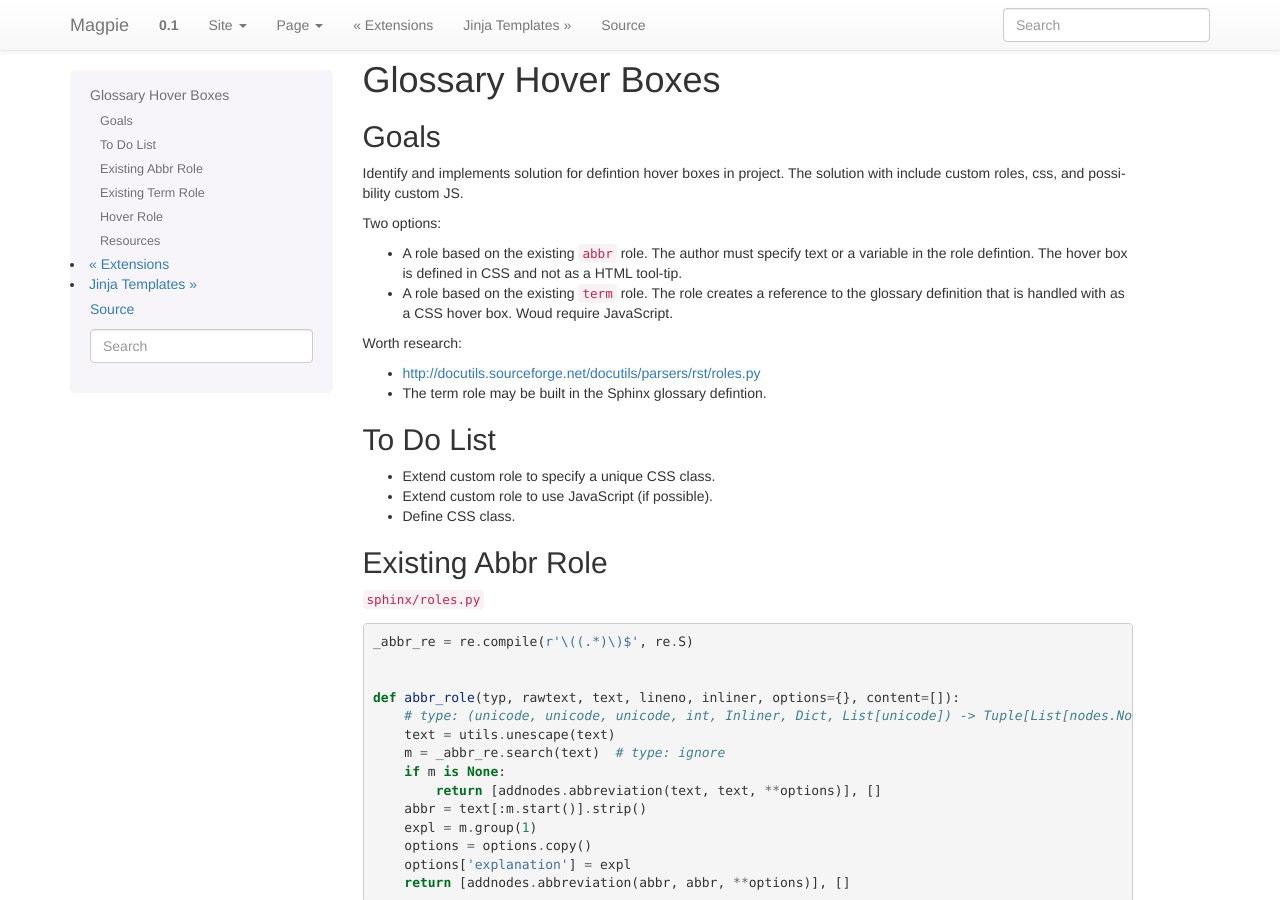
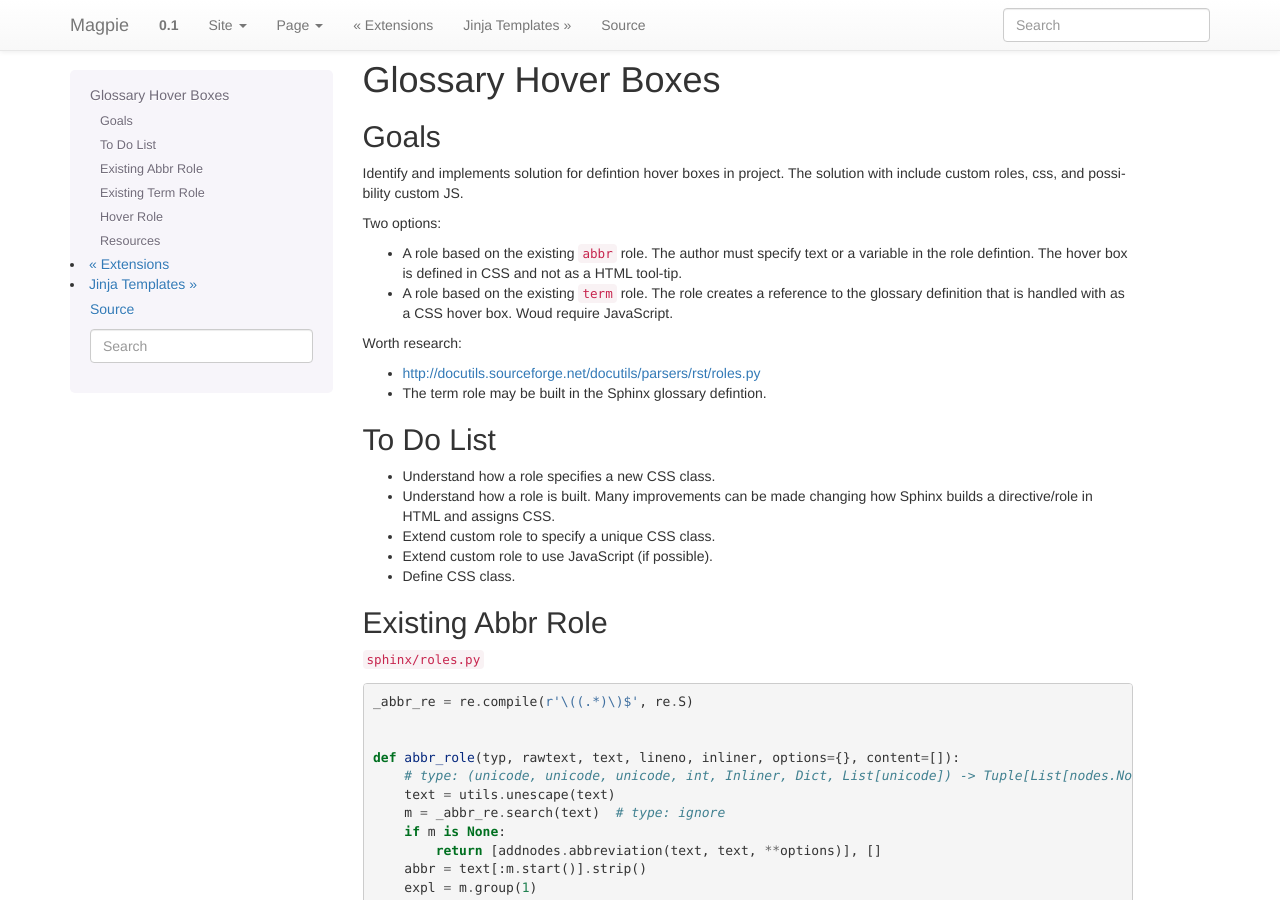
Before and after one commit to butcherpete/magpie, a Sphinx documentation site: the page built from source/sphinx/hover-boxes.rst, in a window 1280 px wide and 900 px high. Built offline with Sphinx 7.4.7, drawn with Linux system fonts in a browser that asks for light colours.

Commit message:
hoverbox

```diff
--- a/source/sphinx/hover-boxes.rst
+++ b/source/sphinx/hover-boxes.rst
@@ -23,6 +23,8 @@ Worth research:
 To Do List
 **********
 
+- Understand how a role specifies a new CSS class.
+- Understand how a role is built. Many improvements  can be made changing how Sphinx builds a directive/role in HTML and assigns CSS.
 - Extend custom role to specify a unique CSS class.
 - Extend custom role to use JavaScript (if possible).
 - Define CSS class.
```
